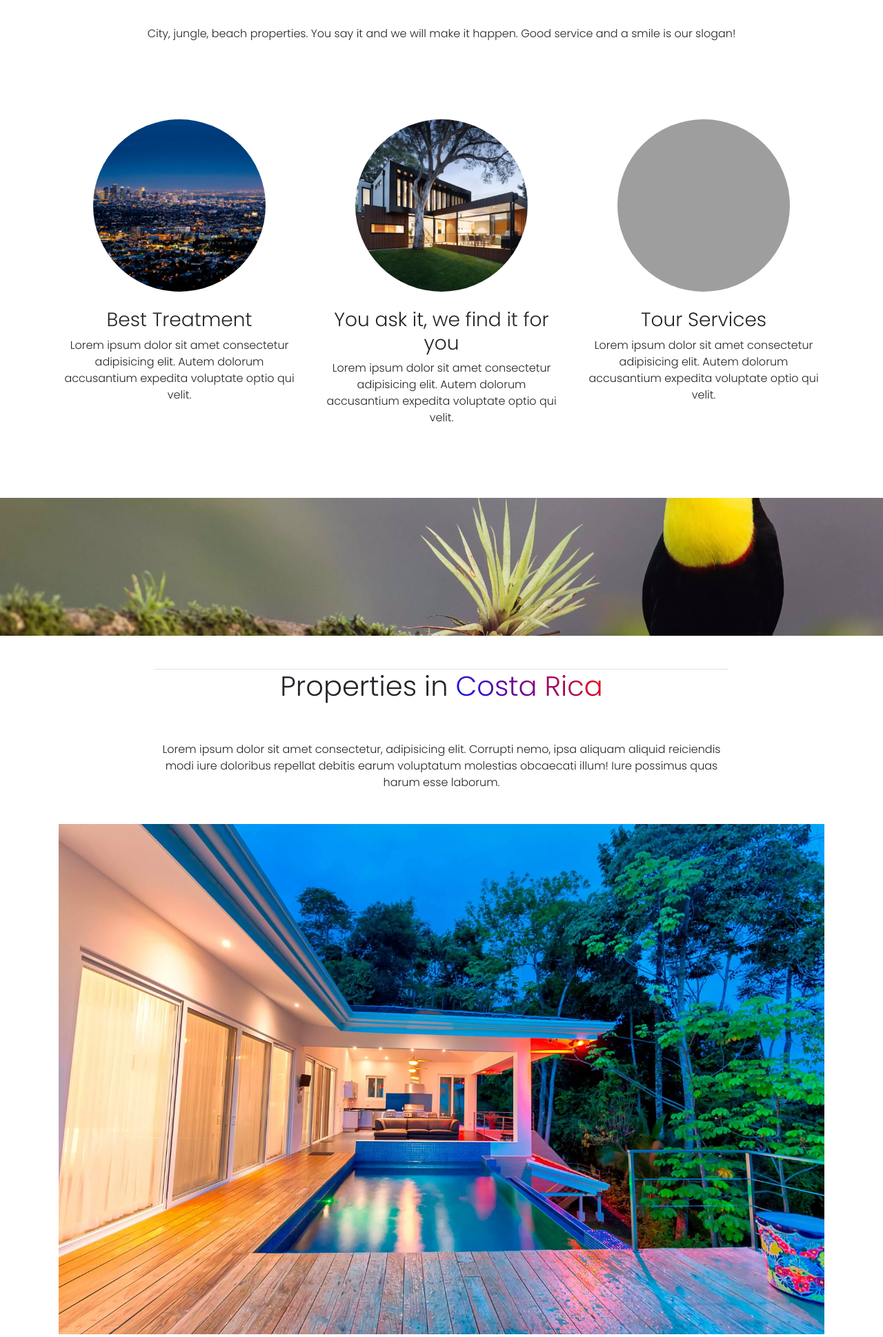
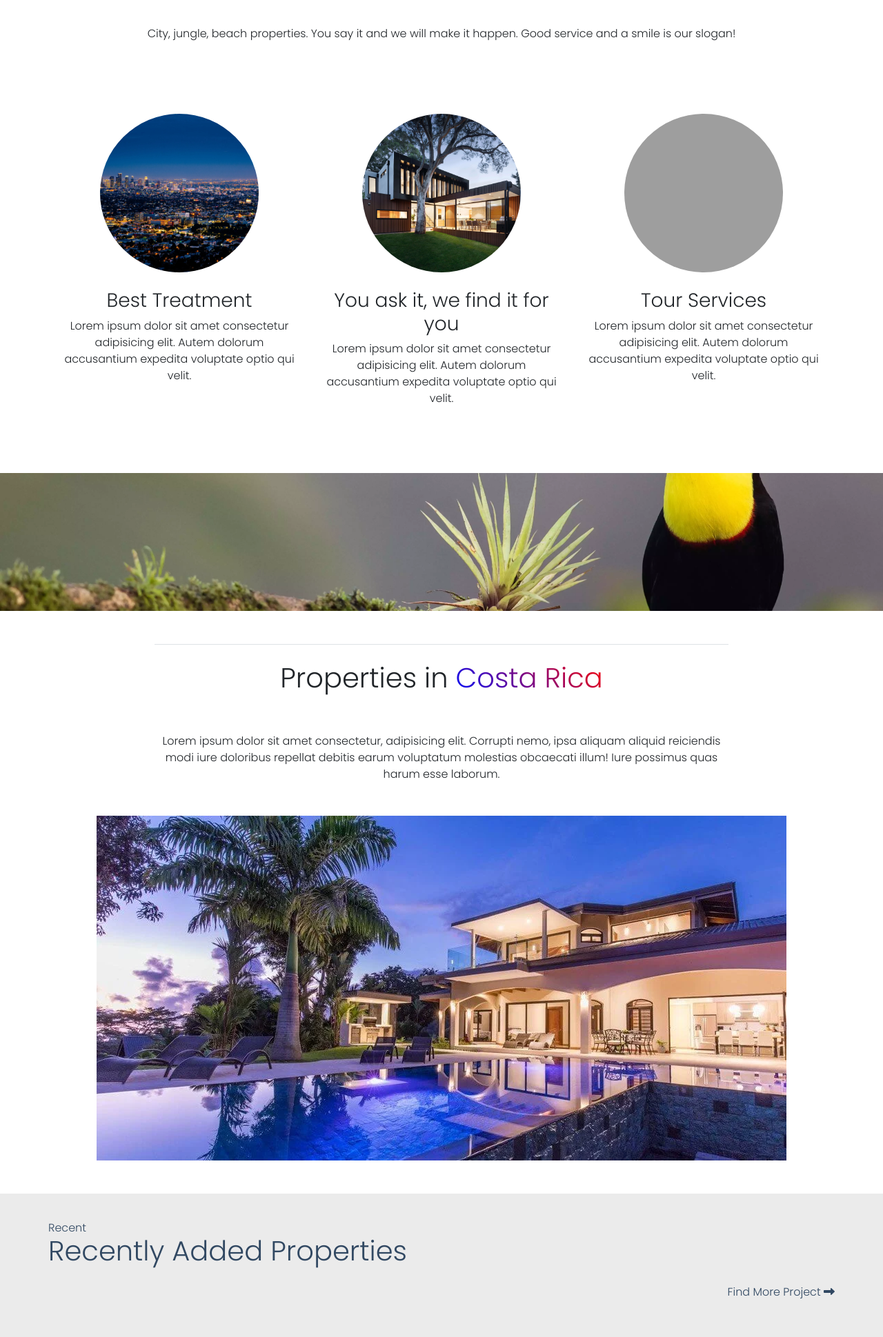
Before and after one commit to kezh97/dreamland_prop_CR, a PHP site: page / in a window 1280 px wide. Shown: the part 994-2933 px from the top of the page at 69% size. Run offline with PHP 8.4, Linux system fonts and the light colour scheme; data that the repository does not hold is empty; some libraries are stand-ins or nearby versions; grey boxes are pictures that could not be loaded.

Commit message:
Update home.php

```diff
--- a/DREAMLAND-php-V2.6/home.php
+++ b/DREAMLAND-php-V2.6/home.php
@@ -47,18 +47,18 @@
 	<!-- OBJETIVES -->
 	<section class="container py-4">
 		<div class="row">
-			<div class="col-md text-center m-2 pt-5 pb-2 services-show">
-				<img class="rounded-circle" loading="lazy" src="img/city.webp" alt="realtor" width="250" height="250">
+			<div class="col-md text-center pt-5 pb-2 services-show">
+				<img class="rounded-circle" loading="lazy" src="img/city.webp" alt="realtor" width="230" height="230">
 				<h3 class="mt-4">Best Treatment</h3>
 				<p>Lorem ipsum dolor sit amet consectetur adipisicing elit. Autem dolorum accusantium expedita voluptate optio qui velit.</p>
 			</div>
-			<div class="col-md text-center m-2 pt-5 pb-2 services-show">
-				<img class="rounded-circle" loading="lazy" src="img/house7.webp" alt="realtor" width="250" height="250">
+			<div class="col-md text-center pt-5 pb-2 services-show">
+				<img class="rounded-circle" loading="lazy" src="img/house7.webp" alt="realtor" width="230" height="230">
 				<h3 class="mt-4">You ask it, we find it for you</h3>
 				<p>Lorem ipsum dolor sit amet consectetur adipisicing elit. Autem dolorum accusantium expedita voluptate optio qui velit.</p>
 			</div>
-			<div class="col-md text-center m-2 pt-5 pb-2 services-show">
-				<img class="rounded-circle" loading="lazy" src="img/beach2.webp" alt="realtor" width="250" height="250">
+			<div class="col-md text-center pt-5 pb-2 services-show">
+				<img class="rounded-circle" loading="lazy" src="img/beach2.webp" alt="realtor" width="230" height="230">
 				<h3 class="mt-4">Tour Services</h3>
 				<p>Lorem ipsum dolor sit amet consectetur adipisicing elit. Autem dolorum accusantium expedita voluptate optio qui velit.</p>
 			</div>
@@ -73,11 +73,11 @@
 	<!-- PREVIEW PROPERTIES -->
 	<section class="container py-5">
 		<div class="w-75 m-auto text-center" id="preview_props">
-			<h1 class="pb-5 border-top fs-2 border-3">Properties in <span class="CR">Costa Rica</span></h1>
+			<h1 class="pt-4 pb-5 border-top fs-2 border-3">Properties in <span class="CR">Costa Rica</span></h1>
 			<p>Lorem ipsum dolor sit amet consectetur, adipisicing elit. Corrupti nemo, ipsa aliquam aliquid reiciendis modi iure doloribus repellat debitis earum voluptatum molestias obcaecati illum! Iure possimus quas harum esse laborum.</p>
 		</div>
 		<div class="mt-5 text-center">
-			<img loading="lazy" class="img-fluid" src="img/house1.webp" alt="house">
+			<img loading="lazy" class="img-fluid" src="img/house6.webp" alt="house">
 		</div>
 	</section>
 <?php
```
